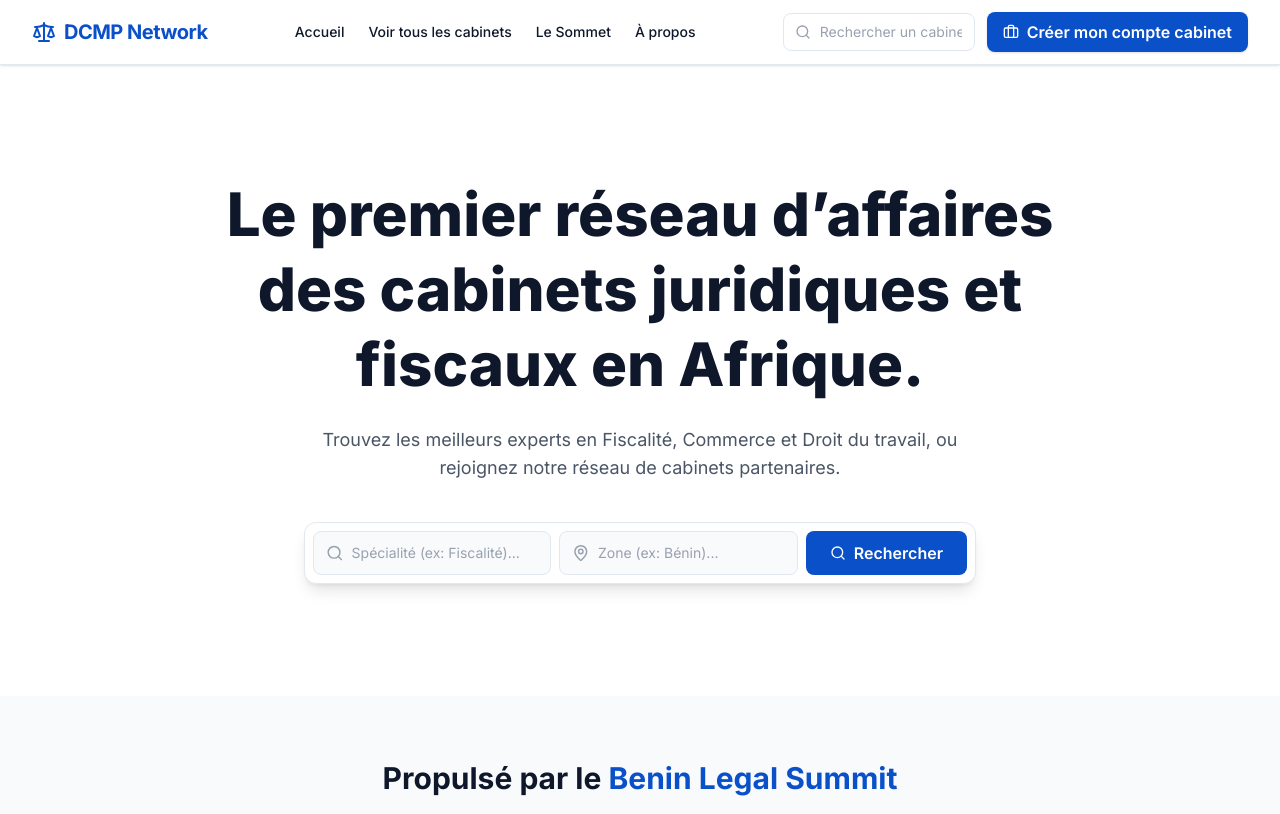
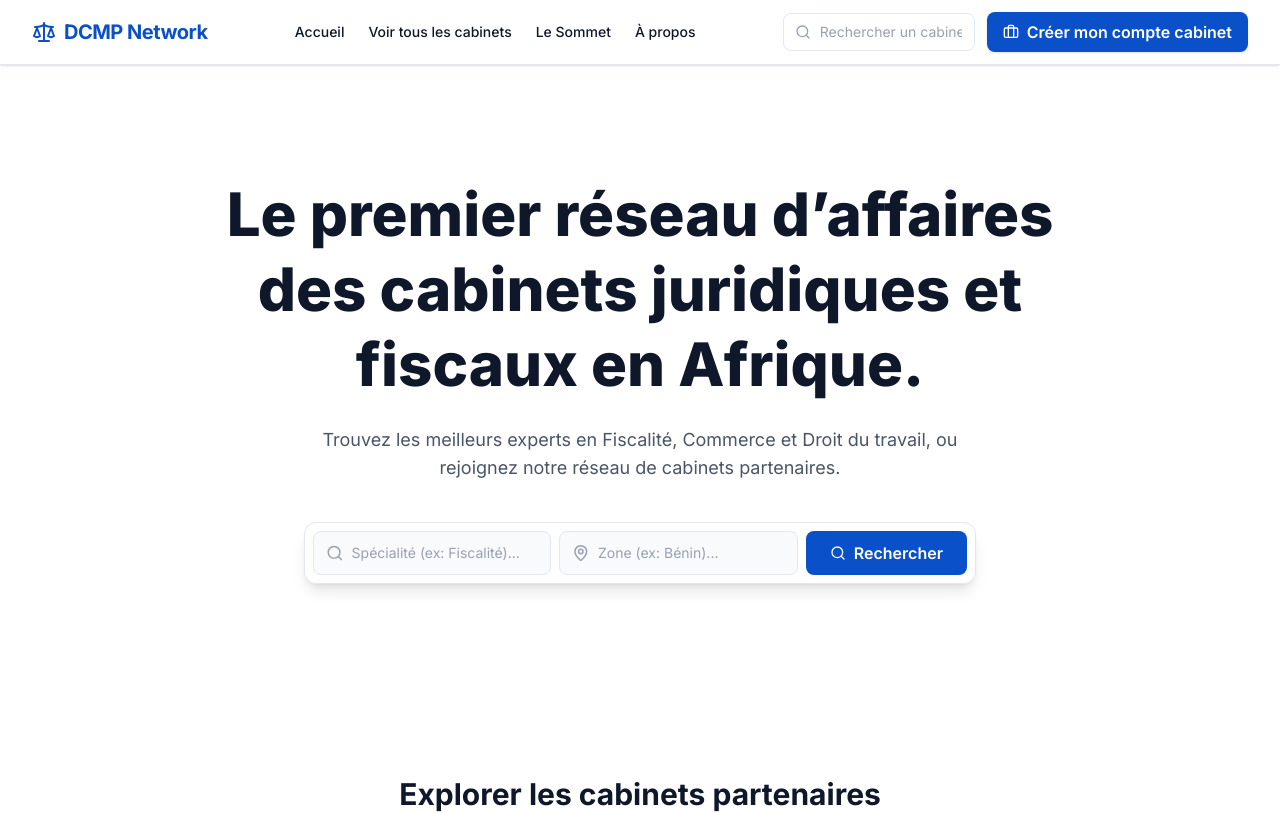
Before and after one commit to PATAWALA/Gabin-GADA---Le-Droit-c-est-ma-Passion, a Next.js app: page / in a window 1280 px wide. Shown: the top 814 px of the page. Built offline with nearby package versions, Linux system fonts and the light colour scheme.

Commit message:
9 updtate

```diff
--- a/src/app/page.tsx
+++ b/src/app/page.tsx
@@ -7,7 +7,6 @@ export default function Home() {
   return (
     <>
       <HeroSection />
-      <SynergySection />
       <CabinetsGrid />
       <GalleryEditions />
     </>
```
